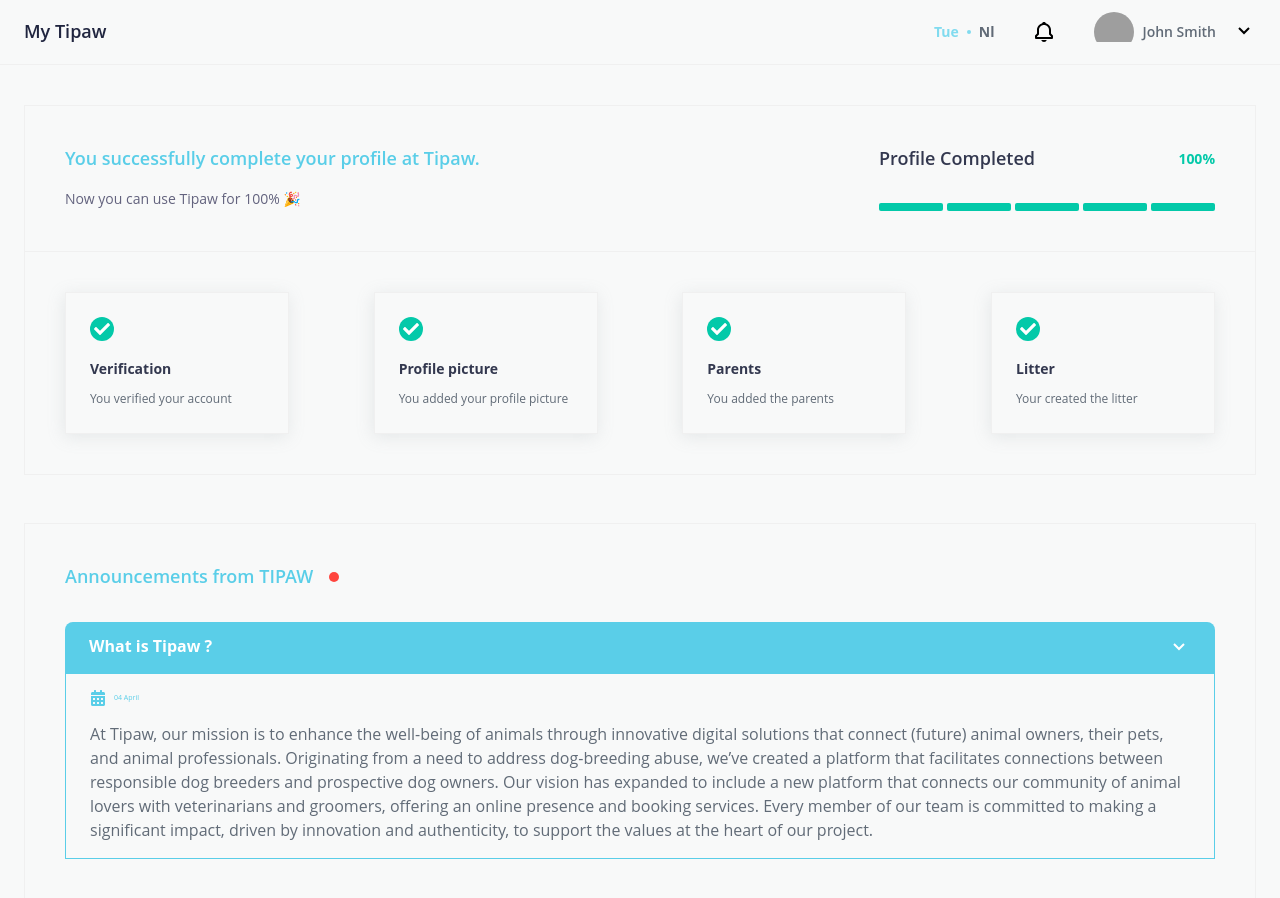
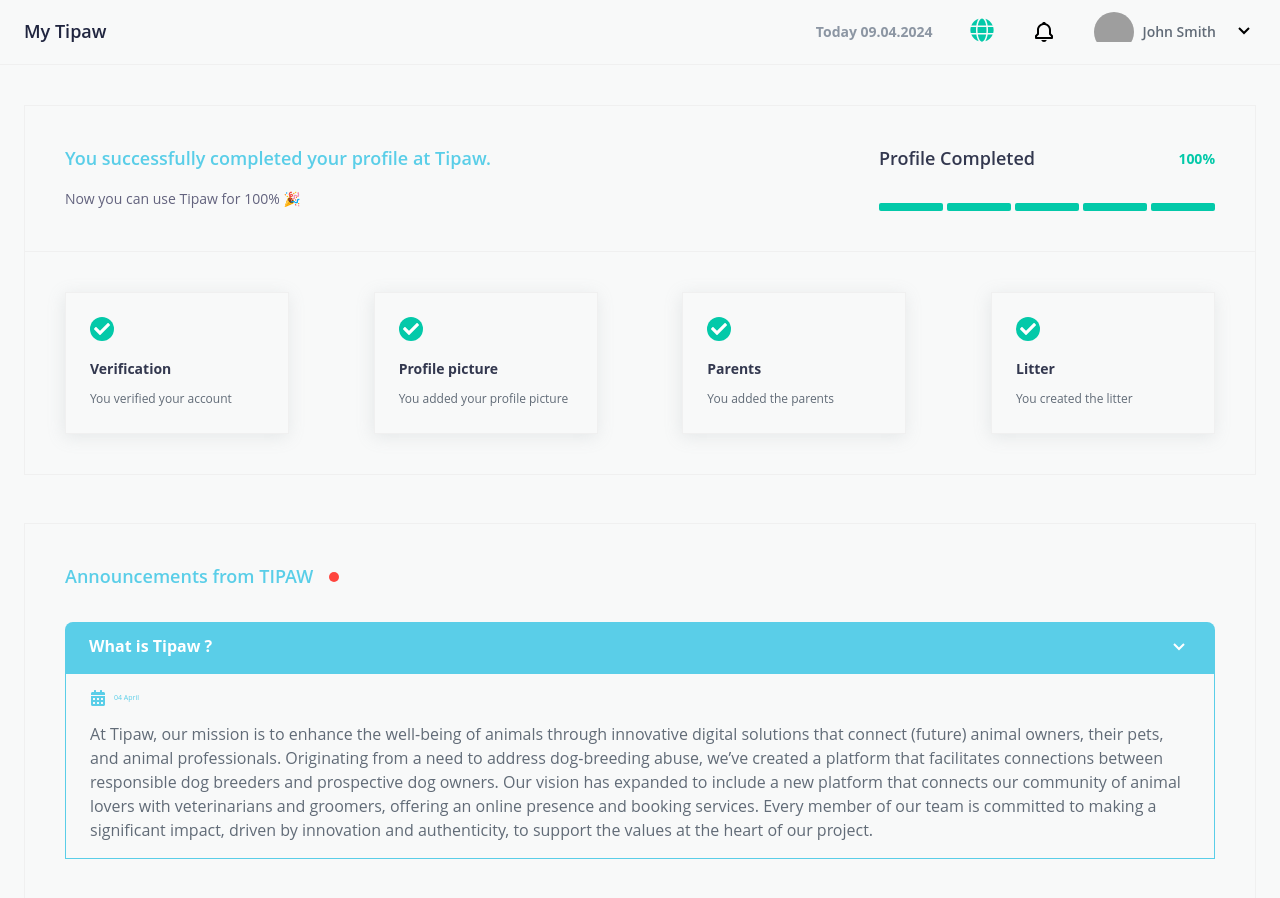
Before and after one commit to olehkl1apko/tipaw-test-task, a React (Vite) app: page / in a window 1280 px wide. Shown: the top 898 px of the page. Built offline with nearby package versions, Linux system fonts and the light colour scheme; grey boxes are pictures that could not be loaded.

Commit message:
ADD: translate static data

```diff
--- a/package.json
+++ b/package.json
@@ -13,9 +13,11 @@
   "dependencies": {
     "@emotion/react": "^11.11.4",
     "@emotion/styled": "^11.11.5",
+    "i18next": "^23.11.0",
     "moment": "^2.30.1",
     "react": "^18.2.0",
     "react-dom": "^18.2.0",
+    "react-i18next": "^14.1.0",
     "react-icons": "^5.0.1",
     "react-router-dom": "^6.22.3",
     "react-select": "^5.8.0"
--- /dev/null
+++ b/src/i18n/i18n.ts
@@ -0,0 +1,14 @@
+import i18n from "i18next";
+import { initReactI18next } from "react-i18next";
+import { resources } from "./translate";
+
+i18n.use(initReactI18next).init({
+  resources,
+  lng: "en",
+  fallbackLng: "en",
+  interpolation: {
+    escapeValue: false,
+  },
+});
+
+export default i18n;
--- /dev/null
+++ b/src/i18n/translate.ts
@@ -0,0 +1,71 @@
+export const resources = {
+  en: {
+    translation: {
+      today: "Today",
+      profile: "Profile",
+      settings: "Settings",
+      logout: "Logout",
+      verification: "Verification",
+      verificationDescription: "You verified your account",
+      profilePicture: "Profile picture",
+      profilePictureDescription: "You added your profile picture",
+      parents: "Parents",
+      parentsDescription: "You added the parents",
+      litter: "Litter",
+      litterDescription: "You created the litter",
+      profileCompleted: "Profile Completed",
+      successCompletionMessage:
+        "You successfully completed your profile at Tipaw.",
+      canUseTipaw: "Now you can use Tipaw for 100% 🎉",
+      incompleteProfileMessage: "You have not completed your profile yet.",
+      cannotUseTipaw: "And cannot use Tipaw for 100%.",
+      announcements: "Announcements from TIPAW",
+    },
+  },
+  fr: {
+    translation: {
+      today: "Aujourd'hui",
+      profile: "Profil",
+      settings: "Paramètres",
+      logout: "Se déconnecter",
+      verification: "Vérification",
+      verificationDescription: "Vous avez vérifié votre compte",
+      profilePicture: "Photo de profil",
+      profilePictureDescription: "Vous avez ajouté votre photo de profil",
+      parents: "Parents",
+      parentsDescription: "Vous avez ajouté les parents",
+      litter: "Portée",
+      litterDescription: "Vous avez créé la portée",
+      profileCompleted: "Profil Complété",
+      successCompletionMessage:
+        "Vous avez complété votre profil avec succès sur Tipaw.",
+      canUseTipaw: "Maintenant, vous pouvez utiliser Tipaw à 100% 🎉",
+      incompleteProfileMessage: "Vous n'avez pas encore complété votre profil.",
+      cannotUseTipaw: "Et ne pouvez PAS utiliser Tipaw à 100%.",
+      announcements: "Annonces de TIPAW",
+    },
+  },
+  nl: {
+    translation: {
+      today: "Vandaag",
+      profile: "Profiel",
+      settings: "Instellingen",
+      logout: "Uitloggen",
+      verification: "Verificatie",
+      verificationDescription: "U heeft uw account geverifieerd",
+      profilePicture: "Profielfoto",
+      profilePictureDescription: "U heeft uw profielfoto toegevoegd",
+      parents: "Ouders",
+      parentsDescription: "U heeft de ouders toegevoegd",
+      litter: "Nest",
+      litterDescription: "U heeft het nest aangemaakt",
+      profileCompleted: "Profiel Voltooid",
+      successCompletionMessage:
+        "U hebt uw profiel succesvol voltooid op Tipaw.",
+      canUseTipaw: "Nu kunt u Tipaw voor 100% gebruiken 🎉",
+      incompleteProfileMessage: "U hebt uw profiel nog niet voltooid.",
+      cannotUseTipaw: "En kunt Tipaw niet voor 100% gebruiken.",
+      announcements: "Mededelingen van TIPAW",
+    },
+  },
+};
--- a/src/main.tsx
+++ b/src/main.tsx
@@ -1,7 +1,8 @@
 import { createRoot } from "react-dom/client";
 
+import "./index.css";
+import "./i18n/i18n";
 import { AppController } from "./application";
-import "./index.css";
 
 createRoot(document.getElementById("root") as HTMLElement).render(
   <AppController />
--- a/src/presentation/components/Announcements/Announcements.tsx
+++ b/src/presentation/components/Announcements/Announcements.tsx
@@ -3,6 +3,7 @@
 import { FaCalendarAlt } from "react-icons/fa";
 import { useTheme } from "@emotion/react";
 import moment from "moment";
+import { useTranslation } from "react-i18next";
 
 import * as Styled from "./styled";
 import { useGetAnnouncements } from "../../../application/api/useGetAnnouncements";
@@ -10,6 +11,7 @@
 const Announcements: FC = () => {
   const { announcements } = useGetAnnouncements();
   const theme = useTheme();
+  const { t } = useTranslation();
 
   const [expandedAnnouncements, setExpandedAnnouncements] = useState<
     Record<string, boolean>
@@ -33,7 +35,7 @@
   return (
     <Styled.AnnouncementsContainer>
       <Styled.Wrapper>
-        <Styled.Title>Announcements from TIPAW</Styled.Title>
+        <Styled.Title>{t("announcements")}</Styled.Title>
         <Styled.Dot></Styled.Dot>
       </Styled.Wrapper>
       <Styled.AnnouncementContainer>
--- a/src/presentation/components/Header/Header.tsx
+++ b/src/presentation/components/Header/Header.tsx
@@ -1,35 +1,63 @@
 import { FC, useState } from "react";
 import { BiBell, BiChevronDown } from "react-icons/bi";
+import { FaGlobe } from "react-icons/fa";
+import { useTheme } from "@emotion/react";
 import moment from "moment";
+import { useTranslation } from "react-i18next";
 
 import * as Styled from "./styled";
 import { useGetProfile } from "../../../application/api/useGetProfile";
 
 const Header: FC = () => {
-  const [isOpen, setIsOpen] = useState(false);
+  const theme = useTheme();
+  const { t, i18n } = useTranslation();
+  const [isOpenMenu, setIsOpenMenu] = useState(false);
+  const [isOpenLanguage, setIsOpenLanguage] = useState(false);
   const { profile } = useGetProfile();
+
+  const changeLanguage = (lng: string) => {
+    i18n.changeLanguage(lng);
+    setIsOpenLanguage(false);
+  };
 
   return (
     <Styled.HeaderContainer>
       <Styled.Logo>My Tipaw</Styled.Logo>
       <Styled.Navbar>
-        <Styled.Weekday>
-          <span>{moment().format("ddd")}</span>
-          <Styled.Dot></Styled.Dot>
-          <Styled.Nl>Nl</Styled.Nl>
-        </Styled.Weekday>
+        <Styled.Today>
+          {t("today")} {moment().format("DD.MM.YYYY")}
+        </Styled.Today>
+        <Styled.LanguageButton
+          onClick={() => setIsOpenLanguage(!isOpenLanguage)}
+        >
+          <FaGlobe size={24} fill={theme.color.green.default} />
+        </Styled.LanguageButton>
+        {isOpenLanguage && (
+          <Styled.ModalLanguage>
+            <Styled.ModalLanguageBtn onClick={() => changeLanguage("en")}>
+              English
+            </Styled.ModalLanguageBtn>
+            <Styled.ModalLanguageBtn onClick={() => changeLanguage("fr")}>
+              Français
+            </Styled.ModalLanguageBtn>
+            <Styled.ModalLanguageBtn onClick={() => changeLanguage("nl")}>
+              Nederlands
+            </Styled.ModalLanguageBtn>
+          </Styled.ModalLanguage>
+        )}
         <BiBell size={24} />
         <Styled.UserInfo>
           <Styled.UserPhoto>
-            <img src={profile.avatar} width="50px" alt="some guy with a dog" />
+            <img src={profile.avatar} width="40px" alt="some guy with a dog" />
           </Styled.UserPhoto>
           <Styled.UserName>{profile.name}</Styled.UserName>
-          <Styled.ChevronButton onClick={() => setIsOpen(!isOpen)}>
+          <Styled.ChevronButton onClick={() => setIsOpenMenu(!isOpenMenu)}>
             <BiChevronDown size={24} />
-            {isOpen && (
+            {isOpenMenu && (
               <Styled.Modal>
-                <p>Profile</p>
-                <p>Logout</p>
+                <p>{t("profile")}</p>
+                <p>{t("settings")}</p>
+                <p>{t("logout")}</p>
               </Styled.Modal>
             )}
           </Styled.ChevronButton>
--- a/src/presentation/components/Header/styled.ts
+++ b/src/presentation/components/Header/styled.ts
@@ -23,6 +23,7 @@
 `;
 
 export const Navbar = styled.div`
+  position: relative;
   display: flex;
   flex-direction: row;
   gap: 38px;
@@ -33,24 +34,22 @@
   }
 `;
 
-export const Weekday = styled.div`
+export const Today = styled.div`
   display: flex;
   flex-direction: row;
   gap: 8px;
   align-items: center;
-  color: ${({ theme }) => theme.color.blue.tint};
+  color: ${({ theme }) => theme.color.medium.default};
   font-size: 14px;
   font-weight: 700;
   line-height: 1.1;
 
   @media screen and (max-width: 767px) {
-    gap: 4px;
+    display: none;
   }
 `;
 
-export const Nl = styled.span`
-  color: ${({ theme }) => theme.color.medium.shade};
-`;
+export const LanguageButton = styled.button``;
 
 export const Dot = styled.div`
   width: 4px;
@@ -89,15 +88,38 @@
 
 export const Modal = styled.div`
   position: absolute;
-  right: 20px;
+  right: 0%;
   display: flex;
   flex-direction: column;
   align-items: center;
-  background-color: ${({ theme }) => theme.color.blue.darkerBlue};
+  background-color: ${({ theme }) => theme.color.medium.default};
   color: ${({ theme }) => theme.color.light.default};
-  padding: 8px;
+  padding: 8px 16px;
   font-size: 14px;
   font-weight: 600;
   line-height: 1.7;
   gap: 4px;
 `;
+
+export const ModalLanguage = styled.div`
+  position: absolute;
+  top: 80%;
+  left: 40%;
+  display: flex;
+  flex-direction: column;
+  align-items: center;
+  background-color: ${({ theme }) => theme.color.green.default};
+  padding: 8px;
+  gap: 4px;
+
+  @media screen and (max-width: 767px) {
+    left: 10%;
+  }
+`;
+
+export const ModalLanguageBtn = styled.button`
+  color: ${({ theme }) => theme.color.light.default};
+  font-size: 14px;
+  font-weight: 500;
+  line-height: 1.7;
+`;
--- a/src/presentation/components/Hero/Hero.tsx
+++ b/src/presentation/components/Hero/Hero.tsx
@@ -1,6 +1,7 @@
 import { FC } from "react";
 import { FaCheck } from "react-icons/fa";
 import { useTheme } from "@emotion/react";
+import { useTranslation } from "react-i18next";
 
 import * as Styled from "./styled";
 import { useGetProfile } from "../../../application/api/useGetProfile";
@@ -8,6 +9,8 @@
 const Hero: FC = () => {
   const { profile } = useGetProfile();
   const theme = useTheme();
+  const { t } = useTranslation();
+
   const isProfileCompleted = profile.globalProgress === 100;
 
   const progressBars = Array.from({ length: 5 }, (_, index) => {
@@ -21,38 +24,41 @@
   }).reverse();
 
   const progressList = [
-    { id: 1, title: "Verification", description: "You verified your account" },
+    {
+      id: 1,
+      title: t("verification"),
+      description: t("verificationDescription"),
+    },
     {
       id: 2,
-      title: "Profile picture",
-      description: "You added your profile picture",
+      title: t("profilePicture"),
+      description: t("profilePictureDescription"),
     },
-    { id: 3, title: "Parents", description: "You added the parents" },
-    { id: 4, title: "Litter", description: "Your created the litter" },
+    { id: 3, title: t("parents"), description: t("parentsDescription") },
+    { id: 4, title: t("litter"), description: t("litterDescription") },
   ];
-
   return (
     <Styled.HeroWrapper>
       <Styled.CompletedWrapper>
         {isProfileCompleted && (
           <Styled.Notification>
             <Styled.SuccessMessage isProfileCompleted={isProfileCompleted}>
-              You successfully complete your profile at Tipaw.
+              {t("successCompletionMessage")}
             </Styled.SuccessMessage>
-            <Styled.Message>Now you can use Tipaw for 100% 🎉 </Styled.Message>
+            <Styled.Message>{t("canUseTipaw")}</Styled.Message>
           </Styled.Notification>
         )}
         {!isProfileCompleted && (
           <Styled.Notification>
             <Styled.SuccessMessage isProfileCompleted={isProfileCompleted}>
-              You have not complete your profile yet.
+              {t("incompleteProfileMessage")}
             </Styled.SuccessMessage>
-            <Styled.Message>And can NOT use Tipaw for 100% </Styled.Message>
+            <Styled.Message>{t("cannotUseTipaw")}</Styled.Message>
           </Styled.Notification>
         )}
         <Styled.ProgressWrapper>
           <Styled.TextWrapper>
-            <Styled.Text>Profile Completed</Styled.Text>
+            <Styled.Text>{t("profileCompleted")}</Styled.Text>
             <Styled.Percentage>{profile.globalProgress}%</Styled.Percentage>
           </Styled.TextWrapper>
           <Styled.ProgressBarWrapper>{progressBars}</Styled.ProgressBarWrapper>
```
Also changed, not shown: 1 other file (tests, documents, lock files or other folders).
